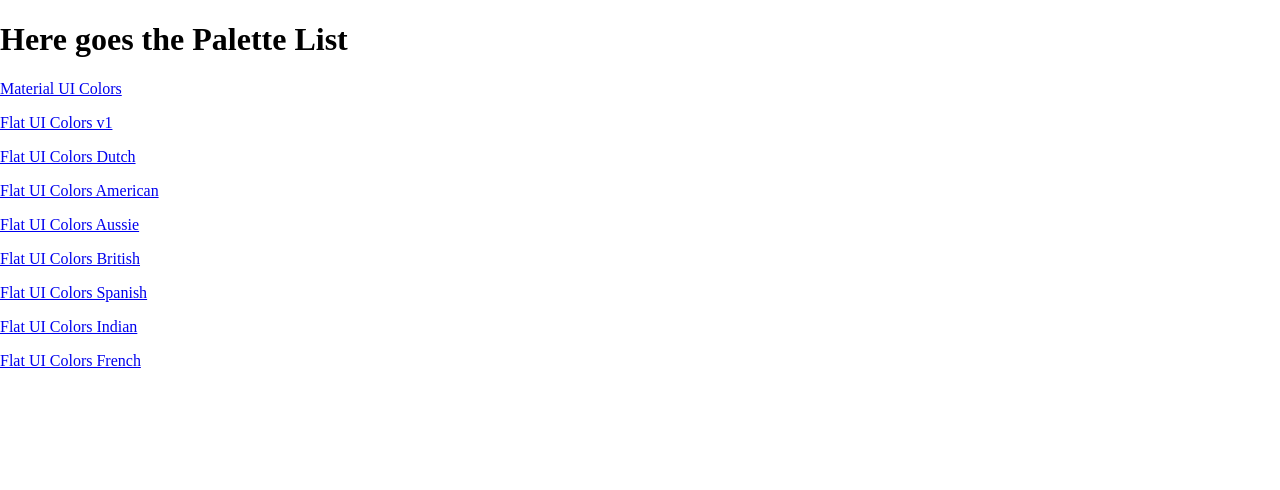
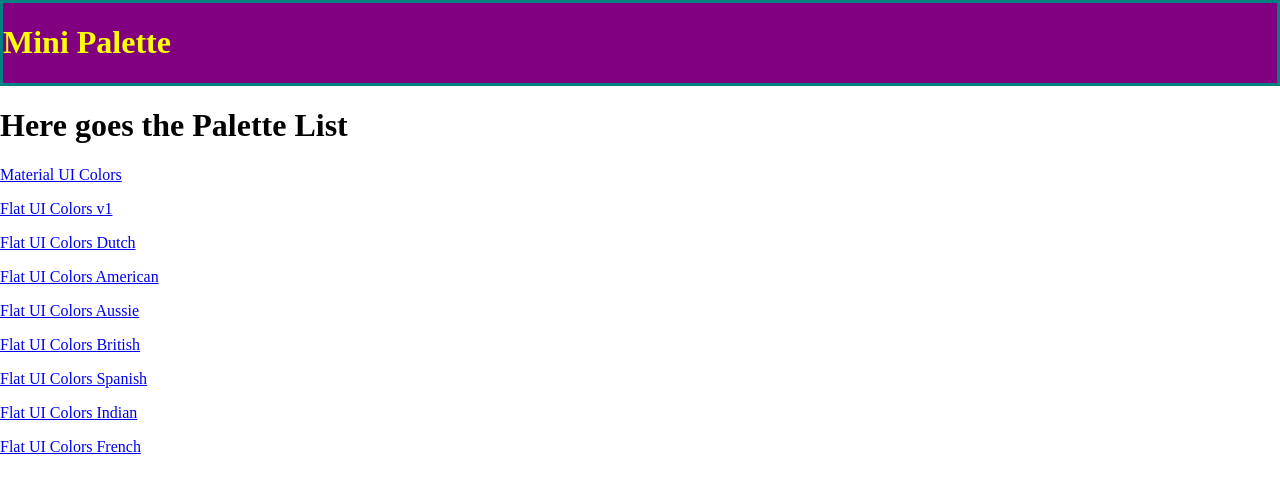
Before and after one commit to SuyashChandra/React, a React (Vite) app: page / in a window 1280 px wide. Shown: the top 490 px of the page. Built offline with nearby package versions, Linux system fonts and the light colour scheme.

Commit message:
Using Materail UI JSS for style

```diff
--- a/package.json
+++ b/package.json
@@ -21,6 +21,7 @@
   "dependencies": {
     "@material-ui/core": "^4.11.3",
     "@material-ui/icons": "^4.11.2",
+    "@material-ui/styles": "^4.11.3",
     "@types/react": "^17.0.2",
     "chroma-js": "^2.1.0",
     "rc-slider": "^9.7.1",
--- /dev/null
+++ b/src/MiniPalette.js
@@ -0,0 +1,24 @@
+import React from "react";
+import { withStyles } from "@material-ui/styles";
+
+const styles = {
+  main: {
+    backgroundColor: "purple",
+    border: "3px solid teal",
+    "& h1": {
+      color: "yellow",
+    },
+  },
+};
+
+function MiniPalette(props) {
+  const { classes } = props;
+  console.log(classes);
+  return (
+    <div className={classes.main}>
+      <h1>Mini Palette</h1>
+    </div>
+  );
+}
+
+export default withStyles(styles)(MiniPalette);
--- a/src/PaletteList.js
+++ b/src/PaletteList.js
@@ -1,11 +1,15 @@
 import React, { Component } from "react";
 import { Link } from "react-router-dom";
+
+import MiniPalette from "./MiniPalette";
 
 class PaletteList extends Component {
   render() {
     const { palettes } = this.props;
     return (
       <div>
+        <MiniPalette />
+
         <h1>Here goes the Palette List</h1>
         {palettes.map((palette) => (
           <p>
```
